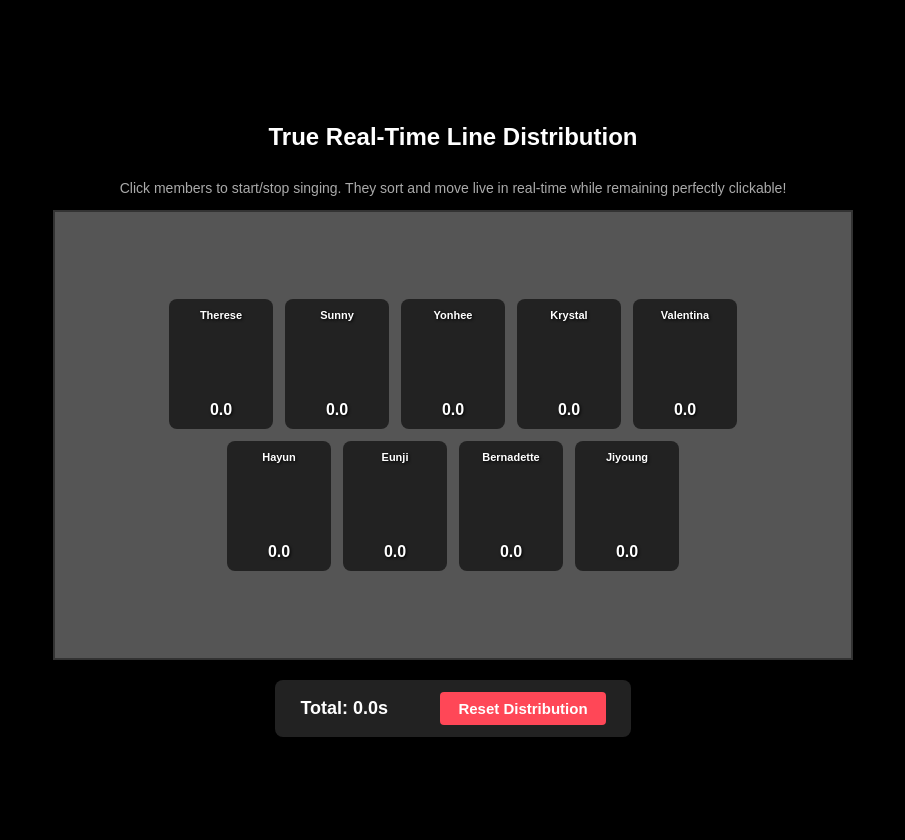
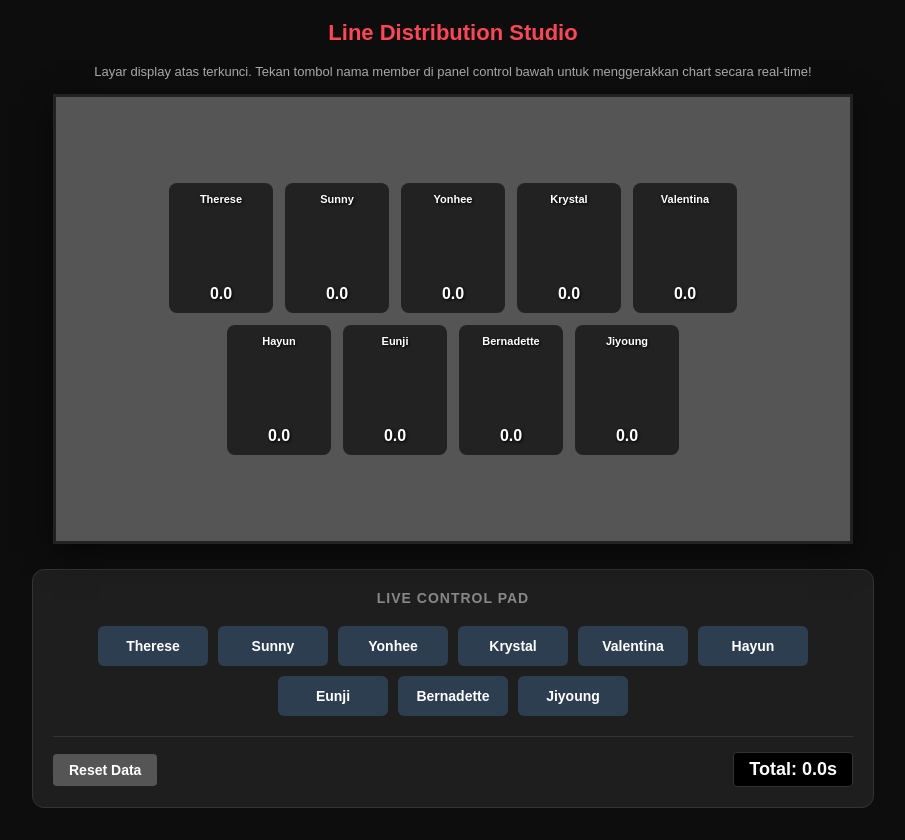
Before and after one commit to DreamyPaste/kpoplinedistribution, a plain HTML site: page index.html in a window 1280 px wide. Shown: the whole page, without its empty margins (187-1092 px from the left). Drawn offline with Linux system fonts and the light colour scheme.

Commit message:
Update index.html

```diff
--- a/index.html
+++ b/index.html
@@ -3,23 +3,38 @@
 <head>
     <meta charset="UTF-8">
     <meta name="viewport" content="width=device-width, initial-scale=1.0">
-    <title>Seamless Real-Time Sorted Line Distribution</title>
+    <title>Studio Line Distribution Controller</title>
     <style>
         body {
-            background-color: #000;
+            background-color: #0d0d0d;
             color: #fff;
             font-family: 'Arial', sans-serif;
             display: flex;
             flex-direction: column;
             align-items: center;
-            justify-content: center;
+            justify-content: flex-start;
             min-height: 100vh;
             margin: 0;
             padding: 20px;
+            box-sizing: border-box;
         }
 
-        /* Fixed Video Canvas container matching 1000281445.png */
-        .video-canvas {
+        h2 {
+            margin-top: 0;
+            margin-bottom: 5px;
+            font-size: 22px;
+            color: #ff4757;
+        }
+
+        .instruction {
+            color: #aaa;
+            font-size: 13px;
+            margin-bottom: 15px;
+            text-align: center;
+        }
+
+        /* SECTION 1: PANEL DISPLAY (Murni Monitor Layout 1000281445.png) */
+        .panel-display {
             width: 800px;
             height: 450px;
             background-color: #555555;
@@ -31,20 +46,20 @@
             padding: 20px;
             box-sizing: border-box;
             position: relative;
-            border: 2px solid #333;
+            border: 3px solid #222;
+            pointer-events: none; /* MENGUNCI LAYAR DISPLAY AGAR TIDAK BISA DIKLIK */
+            box-shadow: 0 10px 30px rgba(0,0,0,0.5);
         }
 
-        /* Flex container mapping out the 5 on top and 4 on bottom split rules */
         .row-container {
             display: flex;
             flex-wrap: wrap;
             justify-content: center;
             width: 100%;
             gap: 12px;
-            max-width: 600px; /* Forces wrap cleanly at 5 cards */
+            max-width: 600px;
         }
 
-        /* 4:5 Portrait Card layout matching requested aspect ratio */
         .member-card {
             width: 104px;
             height: 130px;
@@ -59,13 +74,9 @@
             padding: 8px 4px;
             box-sizing: border-box;
             border: 2px solid transparent;
-            cursor: pointer;
-            user-select: none;
-            /* Fast animations for structural sorting slide changes */
             transition: border-color 0.2s ease, box-shadow 0.2s ease, order 0.4s ease-out;
         }
 
-        /* Slow Filling overlay layer */
         .color-fill {
             position: absolute;
             bottom: 0;
@@ -73,11 +84,10 @@
             width: 100%;
             height: 0%;
             opacity: 0.4;
-            pointer-events: none; /* Allows click logic to directly pass to core card */
             z-index: 1;
+            transition: height 0.1s linear;
         }
 
-        /* Activated Singing Glowing frame states */
         .member-card.singing {
             border-color: #ffffff;
             box-shadow: 0 0 15px rgba(255, 255, 255, 0.7);
@@ -98,58 +108,133 @@
             text-shadow: 1px 1px 3px #000;
         }
 
-        /* Menu UI panel */
-        .controls {
-            margin-top: 20px;
+        /* SECTION 2: PANEL CONTROL (Tombol Statis, Gak Bakal Gerak) */
+        .panel-control {
+            margin-top: 25px;
+            background: #1e1e1e;
+            padding: 20px;
+            border-radius: 12px;
+            box-width: 100%;
+            max-width: 800px;
+            border: 1px solid #333;
             display: flex;
-            gap: 20px;
+            flex-direction: column;
+            gap: 15px;
             align-items: center;
-            background: #222;
-            padding: 12px 25px;
-            border-radius: 8px;
         }
 
-        button {
-            background-color: #ff4757;
+        .control-title {
+            font-size: 14px;
+            font-weight: bold;
+            text-transform: uppercase;
+            letter-spacing: 1px;
+            color: #888;
+            margin-bottom: 5px;
+        }
+
+        .button-grid {
+            display: grid;
+            grid-template-columns: repeat(5, 1fr);
+            gap: 10px;
+            justify-content: center;
+        }
+
+        /* Menyeimbangkan baris kedua agar rapi di tengah */
+        @media (min-width: 400px) {
+            .button-grid {
+                display: flex;
+                flex-wrap: wrap;
+                justify-content: center;
+            }
+        }
+
+        .singer-btn {
+            background-color: #2c3e50;
+            color: white;
+            border: 2px solid transparent;
+            padding: 10px 16px;
+            font-size: 14px;
+            font-weight: bold;
+            cursor: pointer;
+            border-radius: 6px;
+            min-width: 110px;
+            text-align: center;
+            user-select: none;
+            transition: all 0.2s ease;
+        }
+
+        .singer-btn:hover {
+            background-color: #34495e;
+        }
+
+        /* Efek Tombol ketika Member Aktif Menyanyi */
+        .singer-btn.active {
+            background-color: var(--member-color, #ff4757);
+            border-color: #fff;
+            box-shadow: 0 0 10px rgba(255, 255, 255, 0.3);
+            transform: scale(0.95);
+        }
+
+        .system-controls {
+            display: flex;
+            gap: 15px;
+            align-items: center;
+            margin-top: 5px;
+            border-top: 1px solid #333;
+            padding-top: 15px;
+            width: 100%;
+            justify-content: space-between;
+        }
+
+        .reset-btn {
+            background-color: #555;
             color: white;
             border: none;
-            padding: 8px 18px;
-            font-size: 15px;
+            padding: 8px 16px;
+            font-size: 14px;
             cursor: pointer;
             border-radius: 4px;
             font-weight: bold;
-            transition: background 0.2s;
         }
 
-        button:hover {
-            background-color: #ff6b81;
+        .reset-btn:hover {
+            background-color: #666;
         }
 
-        .instruction {
-            color: #aaa;
-            font-size: 14px;
-            margin-top: 10px;
-            text-align: center;
+        #timer {
+            font-size: 18px;
+            font-weight: bold;
+            background: #000;
+            padding: 6px 15px;
+            border-radius: 4px;
+            border: 1px solid #333;
         }
     </style>
 </head>
 <body>
 
-    <h2>True Real-Time Line Distribution</h2>
-    <p class="instruction">Click members to start/stop singing. They sort and move live in real-time while remaining perfectly clickable!</p>
+    <h2>Line Distribution Studio</h2>
+    <p class="instruction">Layar display atas terkunci. Tekan tombol nama member di panel control bawah untuk menggerakkan chart secara real-time!</p>
 
-    <div class="video-canvas">
-        <!-- Unified grid wrapper that splits automatically to 5 top / 4 bottom via CSS flex wrapping -->
+    <!-- 1. PANEL DISPLAY (MURNI MONITOR) -->
+    <div class="panel-display">
         <div class="row-container" id="grid-container"></div>
     </div>
 
-    <div class="controls">
-        <div id="timer" style="font-size: 18px; font-weight: bold; min-width: 120px;">Total: 0.0s</div>
-        <button onclick="resetSimulation()">Reset Distribution</button>
+    <!-- 2. PANEL CONTROL (STATIS & INTERAKTIF) -->
+    <div class="panel-control">
+        <div class="control-title">Live Control Pad</div>
+
+        <div class="button-grid" id="button-container"></div>
+
+        <div class="system-controls">
+            <button class="reset-btn" onclick="resetSimulation()">Reset Data</button>
+            <div id="timer">Total: 0.0s</div>
+        </div>
     </div>
 
     <script>
-        // Full targeted K-Pop member lineup
+        // Data Member Lengkap
         let members = [
             { id: "therese", name: "Therese", color: "#e74c3c", time: 0 },
             { id: "sunny", name: "Sunny", color: "#2ecc71", time: 0 },
@@ -169,18 +254,17 @@
         let maxLinesValue = 15.0;
 
         const gridContainer = document.getElementById('grid-container');
+        const buttonContainer = document.getElementById('button-container');
+
         const cardElements = {};
+        const buttonElements = {};
 
-        // Generate elements once into the DOM tree permanently
+        // Inisialisasi Elemen Display & Control secara Terpisah
         members.forEach((member, initialIndex) => {
+            // Pembuatan Card untuk Panel Display (Atas)
             const card = document.createElement('div');
             card.className = 'member-card';
-            card.style.order = initialIndex; // Initial structural placement layout
-
-            // Native click listener stays attached perfectly without re-rendering loops dropping it
-            card.addEventListener('click', function() {
-                toggleSinger(member.id);
-            });
+            card.style.order = initialIndex;
 
             const fill = document.createElement('div');
             fill.className = 'color-fill';
@@ -197,36 +281,50 @@
             card.appendChild(fill);
             card.appendChild(nameLabel);
             card.appendChild(timeLabel);
-
             gridContainer.appendChild(card);
             cardElements[member.id] = card;
+
+            // Pembuatan Tombol untuk Panel Control (Bawah)
+            const btn = document.createElement('button');
+            btn.className = 'singer-btn';
+            btn.innerText = member.name;
+            btn.style.setProperty('--member-color', member.color);
+
+            // Event klik dipasang di tombol kontrol bawah
+            btn.addEventListener('click', function() {
+                toggleSinger(member.id);
+            });
+
+            buttonContainer.appendChild(btn);
+            buttonElements[member.id] = btn;
         });
 
-        // Real-Time layout updater updates times, fills, and adjusts visual sorting order values live
+        // Real-Time Core Updater (Mengatur display atas & status tombol bawah)
         function runRealtimeUpdate() {
-            // Sort array references behind the scenes to map current leaderboard ranking indices
             let sortedRankings = [...members].sort((a, b) => b.time - a.time);
 
             members.forEach(member => {
                 const card = cardElements[member.id];
+                const btn = buttonElements[member.id];
 
-                // Keep border states synchronized
                 if (activeSingers.has(member.id)) {
                     card.classList.add('singing');
+                    btn.classList.add('active');
                 } else {
                     card.classList.remove('singing');
+                    btn.classList.remove('active');
                 }
 
-                // Update visual color meter levels
+                // Update Tinggi Isian Warna Otomatis
                 const fillElement = card.querySelector('.color-fill');
                 const fillPercentage = totalTime > 0 ? Math.min((member.time / maxLinesValue) * 100, 100) : 0;
                 fillElement.style.height = `${fillPercentage}%`;
 
-                // Live string display ticking
+                // Update Angka Detik Di Monitor Atas
                 const timeElement = card.querySelector('.member-time');
                 timeElement.innerText = member.time.toFixed(1);
 
-                // MAGIC FIX: Dynamically shift CSS visual order based on rank array location
+                // Mengatur Urutan Visual Real-time (5 di atas, 4 di bawah otomatis)
                 let currentVisualRank = sortedRankings.findIndex(m => m.id === member.id);
                 card.style.order = currentVisualRank;
             });
@@ -241,7 +339,7 @@
 
             runRealtimeUpdate();
 
-            // Run clock frames if anyone is engaged
+            // Atur putaran waktu (engine)
             if (activeSingers.size > 0 && !animationFrameId) {
                 lastTime = performance.now();
                 animationFrameId = requestAnimationFrame(updateLoop);
@@ -291,7 +389,7 @@
             runRealtimeUpdate();
         }
 
-        // Initialize display configuration state
+        // Jalankan render awal
         runRealtimeUpdate();
     </script>
 </body>
```
